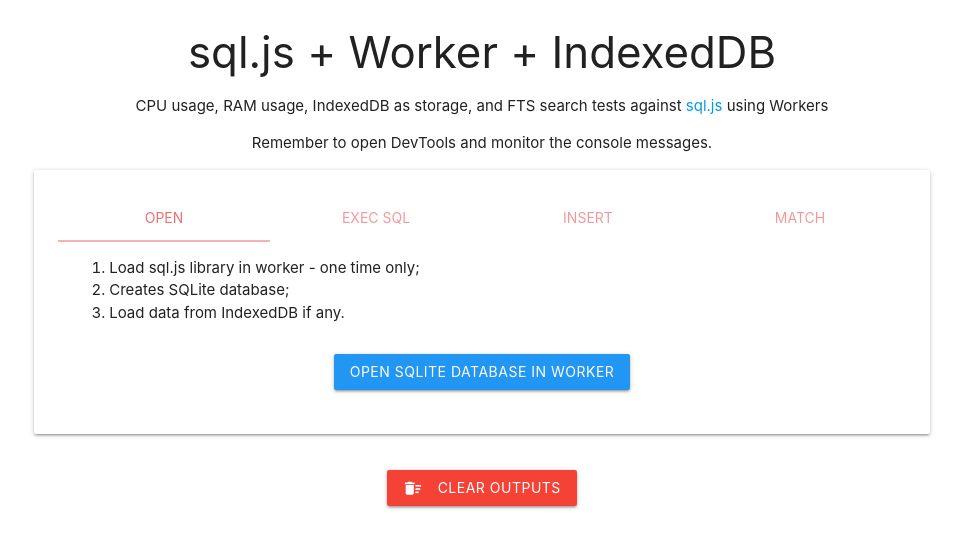
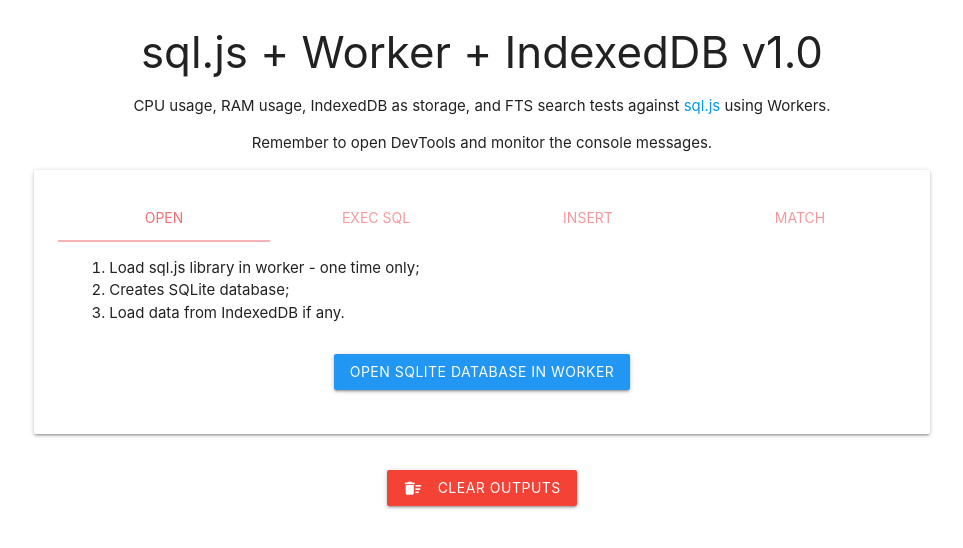
Before and after one commit to yanli0303/sql-js-worker-test, a website built with webpack: page docs/index.html in a window 1280 px wide. Shown: the whole page, without its empty margins (158-1121 px from the left). Built offline with nearby package versions, Linux system fonts and the light colour scheme.

Commit message:
chore: show version

```diff
--- a/docs/index.html
+++ b/docs/index.html
@@ -14,11 +14,11 @@
 </head>
 <body>
 <header class="container center-align">
-  <h3>sql.js + Worker + IndexedDB</h3>
+  <h3>sql.js + Worker + IndexedDB v1.0</h3>
   <p>
     CPU usage, RAM usage, IndexedDB as storage, and FTS search tests
     against <a target="_blank"
-      href="https://github.com/sql-js/sql.js">sql.js</a> using Workers
+      href="https://github.com/sql-js/sql.js">sql.js</a> using Workers.
   </p>
   <p>Remember to open DevTools and monitor the console messages.</p>
 </header>
```
